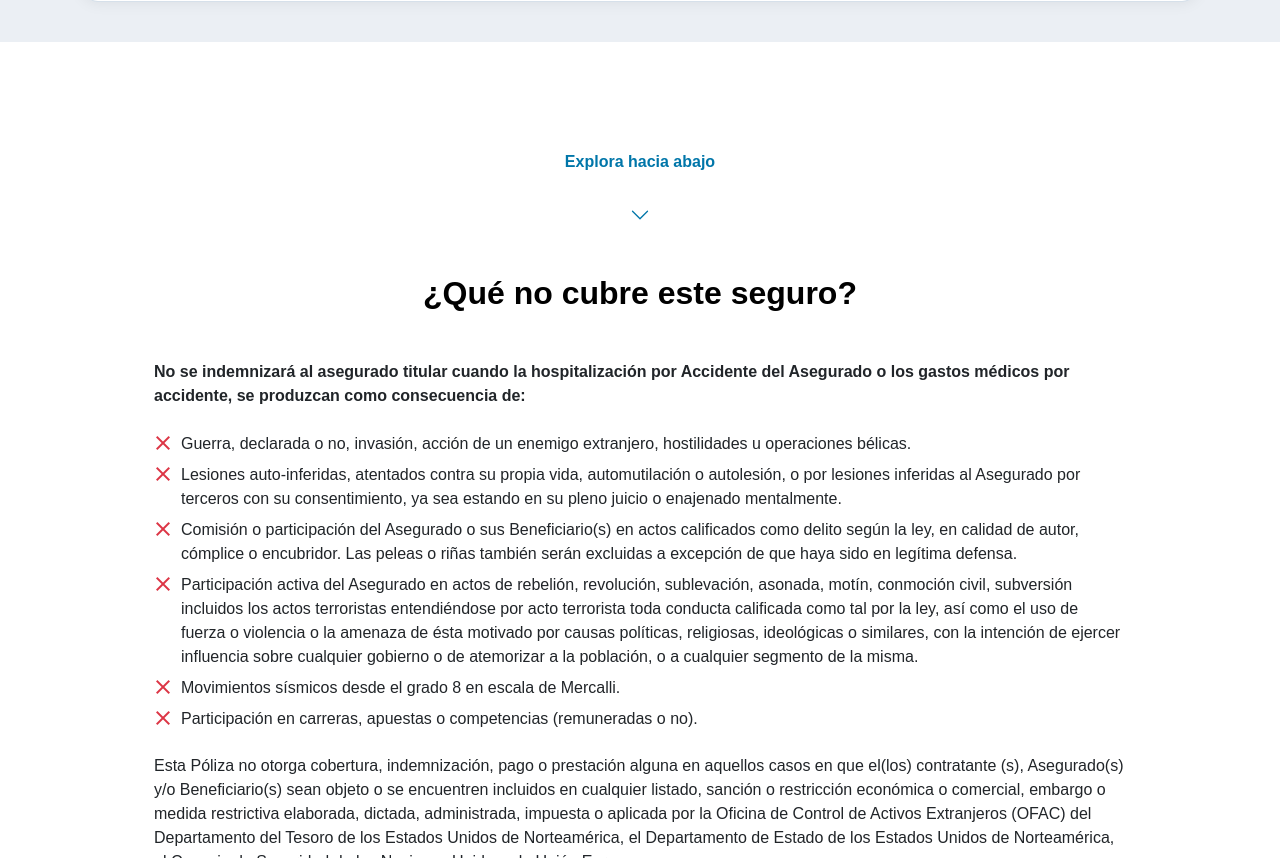
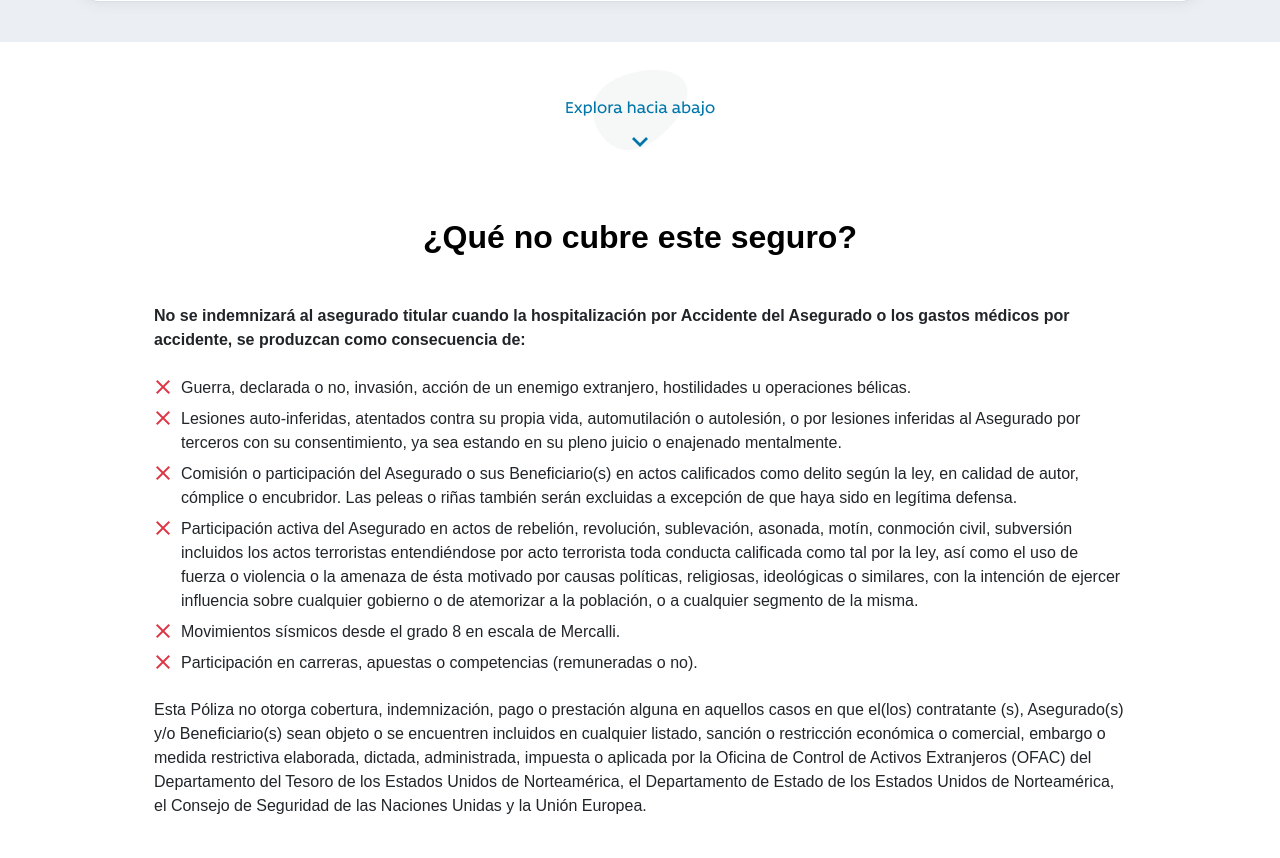
Before and after one commit to AlvaritOO/MaquetaUXUI-Up-Venta-CLA-Asistencia-viajes, a website: page src/html/01_Home_2.html in a window 1280 px wide. Shown: the part 2458-3316 px from the top of the page. Drawn offline with nearby package versions, Linux system fonts and the light colour scheme; a web font is replaced by a local one.

Commit message:
explora hacia abajo2

```diff
--- a/src/html/01_Home_2.html
+++ b/src/html/01_Home_2.html
@@ -414,17 +414,9 @@
   <!--NO Cubre-->
   <section>
     <div class="container">
-      <div class="text-center mt-5 pt-5 mb-3">
-        <a id="02-home-cobertura-exclusiones-acordeon-cobertura-btn-ver-mas" class="btn btn-ver-mas text-primary fw-bold">
-          Explora hacia abajo
-        </a>
-      </div>
-
-      <div class="text-center">
-        <a class="text-primary fw-bold">
-          <svg xmlns="http://www.w3.org/2000/svg" width="20" height="20" fill="currentColor" class="bi bi-chevron-down" viewBox="0 0 16 16">
-            <path fill-rule="evenodd" d="M1.646 4.646a.5.5 0 0 1 .708 0L8 10.293l5.646-5.647a.5.5 0 0 1 .708.708l-6 6a.5.5 0 0 1-.708 0l-6-6a.5.5 0 0 1 0-.708z"/>
-          </svg>
+      <div class="text-center mt-3 mb-3">
+        <a id="02-home-cobertura-exclusiones-acordeon-cobertura-btn-ver-mas" class="btn">
+          <img src="../../build/img/boton-ver-mas.png" alt="Explora hacia abajo" />
         </a>
       </div>
       <h2 class="text-center pb-4 mb-4 mt-5 fw-bold">¿Qué no cubre este seguro?</h2>
```
